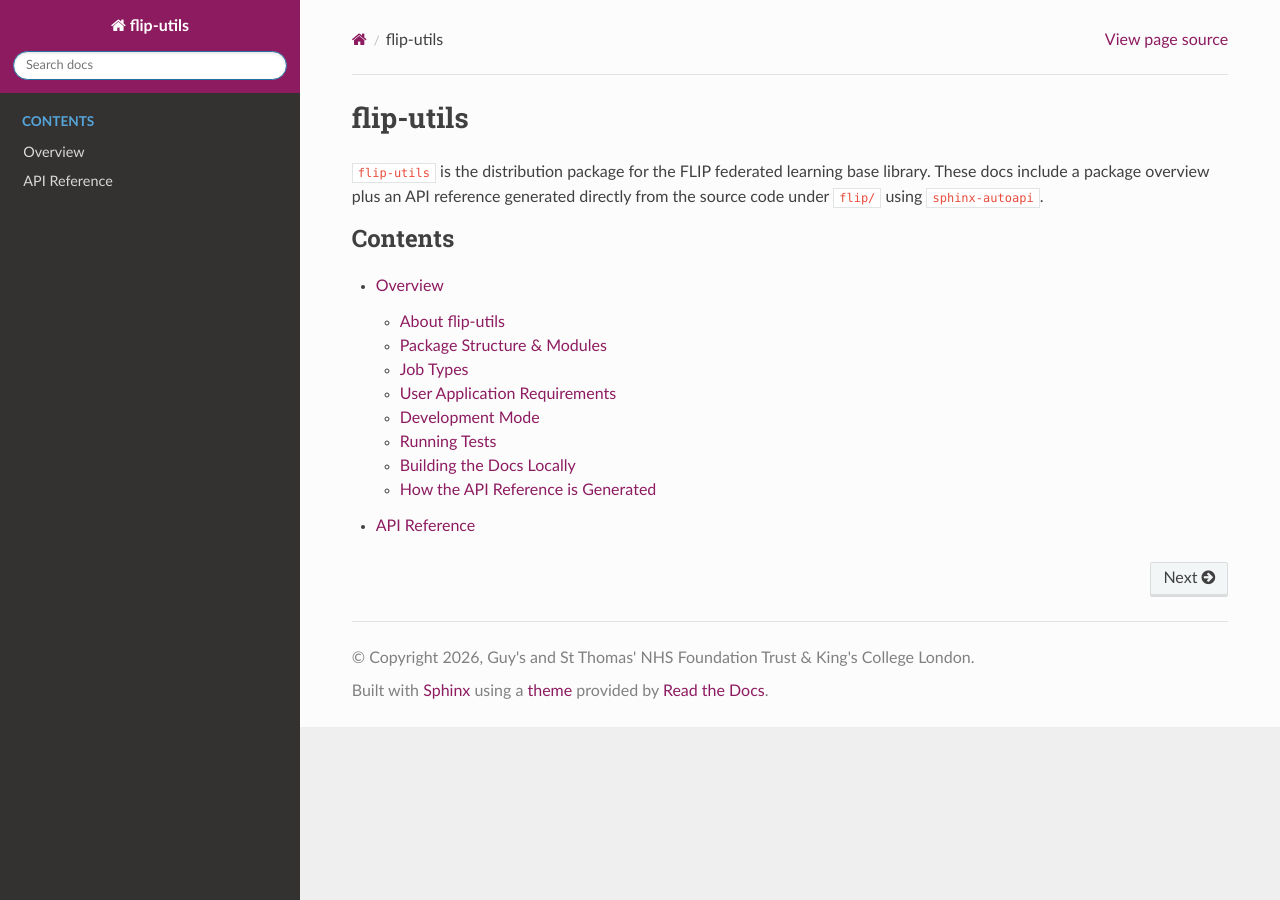
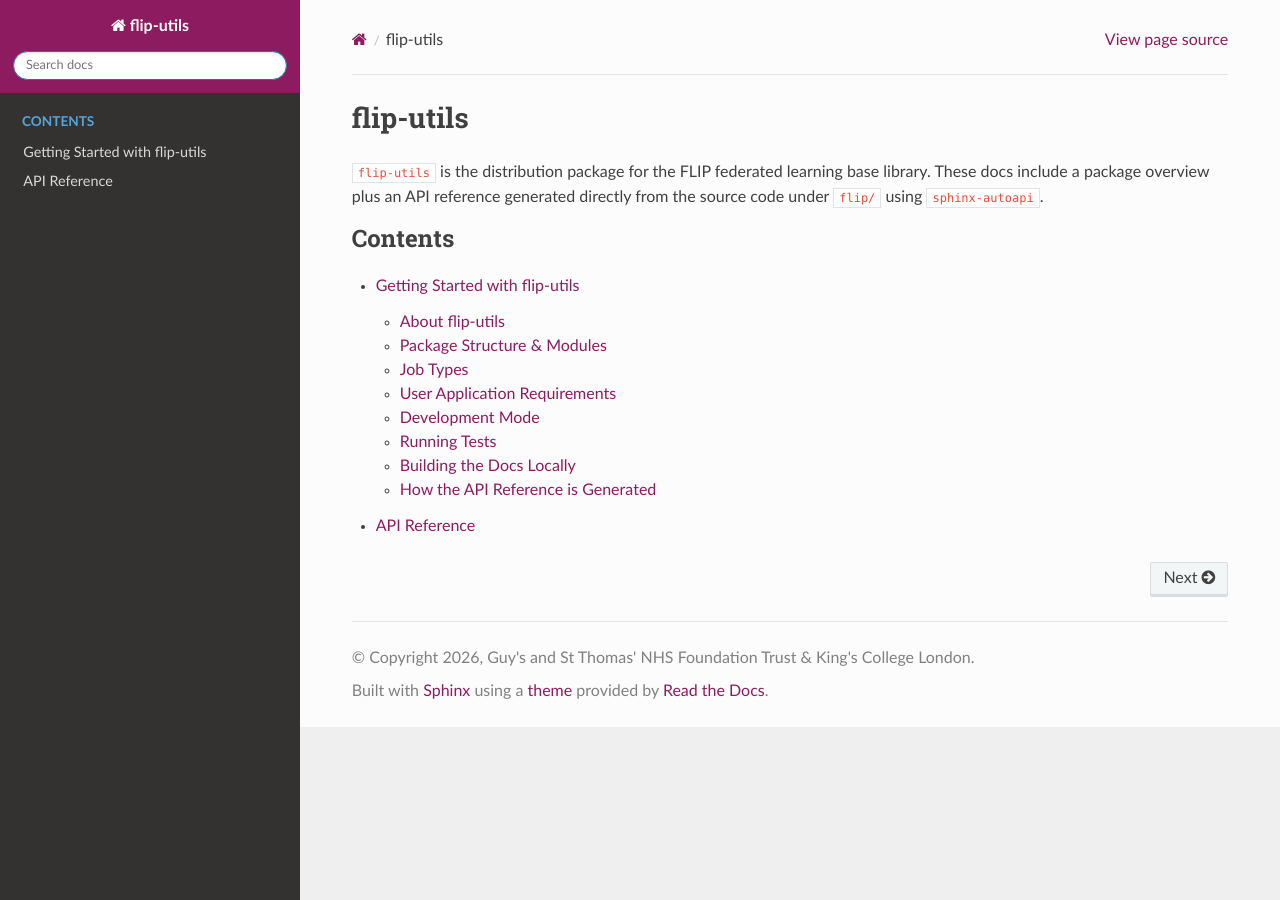
Before and after one commit to londonaicentre/flip-fl-base, a Sphinx documentation site: the page built from docs/index.rst, in a window 1280 px wide. Built offline with Sphinx 7.4.7 and the Read the Docs theme 3.1.0, drawn with Linux system fonts in a browser that asks for light colours; pages that are not in the unit, such as notebooks, are missing from menus.

```diff
--- a/docs/overview.rst
+++ b/docs/overview.rst
@@ -1,5 +1,5 @@
-Overview
-========
+Getting Started with flip-utils
+===============================
 
 About flip-utils
 ----------------
@@ -100,17 +101,17 @@ Job Types
 
 Set the job type via the ``JOB_TYPE`` environment variable:
 
-+-----------------+--------------------------------------------------------------------------+
-| Type            | Description                                                              |
-+=================+==========================================================================+
-| ``standard``    | Federated training with FedAvg aggregation (default)                    |
-+-----------------+--------------------------------------------------------------------------+
-| ``evaluation``  | Distributed model evaluation without training                           |
-+-----------------+--------------------------------------------------------------------------+
-| ``diffusion_model``  | Two-stage training: VAE encoder followed by diffusion model training |
-+-----------------+--------------------------------------------------------------------------+
-| ``fed_opt``     | Custom federated optimization with flexible aggregation strategies      |
-+-----------------+--------------------------------------------------------------------------+
++------------------+------------------------------------------------------------------------------------+
+| Type             | Description                                                                        |
++==================+====================================================================================+
+| ``standard``     | Federated training with FedAvg aggregation (default)                              |
++------------------+------------------------------------------------------------------------------------+
+| ``evaluation``   | Distributed model evaluation without training                                     |
++------------------+------------------------------------------------------------------------------------+
+| ``diffusion_model`` | Two-stage training: VAE encoder followed by diffusion model training              |
++------------------+------------------------------------------------------------------------------------+
+| ``fed_opt``      | Custom federated optimization with flexible aggregation strategies                |
++------------------+------------------------------------------------------------------------------------+
 
 
 User Application Requirements
@@ -119,19 +120,19 @@ User Application Requirements
 User-provided application code goes in the job's ``custom/`` directory. The
 executor wrappers dynamically import these files:
 
-+-------------------+-----------------------------------------------------------+
-| File              | Description                                               |
-+===================+===========================================================+
-| ``trainer.py``    | Training logic — must export ``FLIP_TRAINER`` class       |
-+-------------------+-----------------------------------------------------------+
-| ``validator.py``  | Validation logic — must export ``FLIP_VALIDATOR`` class   |
-+-------------------+-----------------------------------------------------------+
-| ``models.py``     | Model definitions — must export ``get_model()`` function  |
-+-------------------+-----------------------------------------------------------+
-| ``config.json``   | Hyperparameters — must include ``LOCAL_ROUNDS`` and ``LEARNING_RATE`` |
-+-------------------+-----------------------------------------------------------+
-| ``transforms.py`` | Data transforms *(optional)*                              |
-+-------------------+-----------------------------------------------------------+
++--------------------+----------------------------------------------------------------+
+| File               | Description                                                    |
++====================+================================================================+
+| ``trainer.py``     | Training logic — must export ``FLIP_TRAINER`` class            |
++--------------------+----------------------------------------------------------------+
+| ``validator.py``   | Validation logic — must export ``FLIP_VALIDATOR`` class        |
++--------------------+----------------------------------------------------------------+
+| ``models.py``      | Model definitions — must export ``get_model()`` function       |
++--------------------+----------------------------------------------------------------+
+| ``config.json``    | Hyperparameters — must include ``LOCAL_ROUNDS`` and ``LEARNING_RATE`` |
++--------------------+----------------------------------------------------------------+
+| ``transforms.py``  | Data transforms *(optional)*                                   |
++--------------------+----------------------------------------------------------------+
 
 
 Development Mode
```
Also changed, not shown: other parts of docs/overview.rst (+2 -1 lines).
